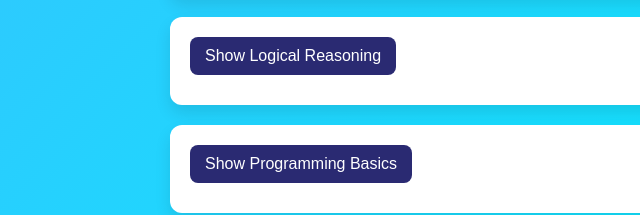
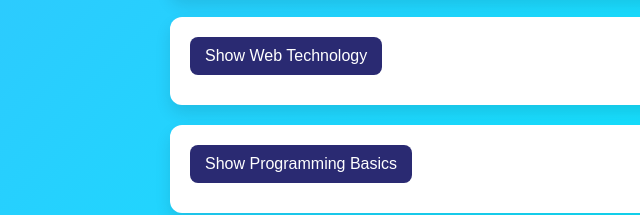
Before and after one commit to adityapranav014/NCO, a plain HTML site: page index.html in a window 1280 px wide. Shown: the part 1187-1402 px from the top of the page, 0-640 px from the left. Drawn offline with Linux system fonts and the light colour scheme.

Commit message:
Update index.html

```diff
--- a/index.html
+++ b/index.html
@@ -1028,7 +1028,7 @@
     </section>
 
     <section id="web-technology">
-        <button class="toggle-btn" onclick="toggleSection(this, 'Logical Reasoning')">Show Logical Reasoning</button>
+        <button class="toggle-btn" onclick="toggleSection(this, 'Web Technology')">Show Web Technology</button>
         <div class="section-content">
             <h2>Web Technology</h2>
             <p>
```
